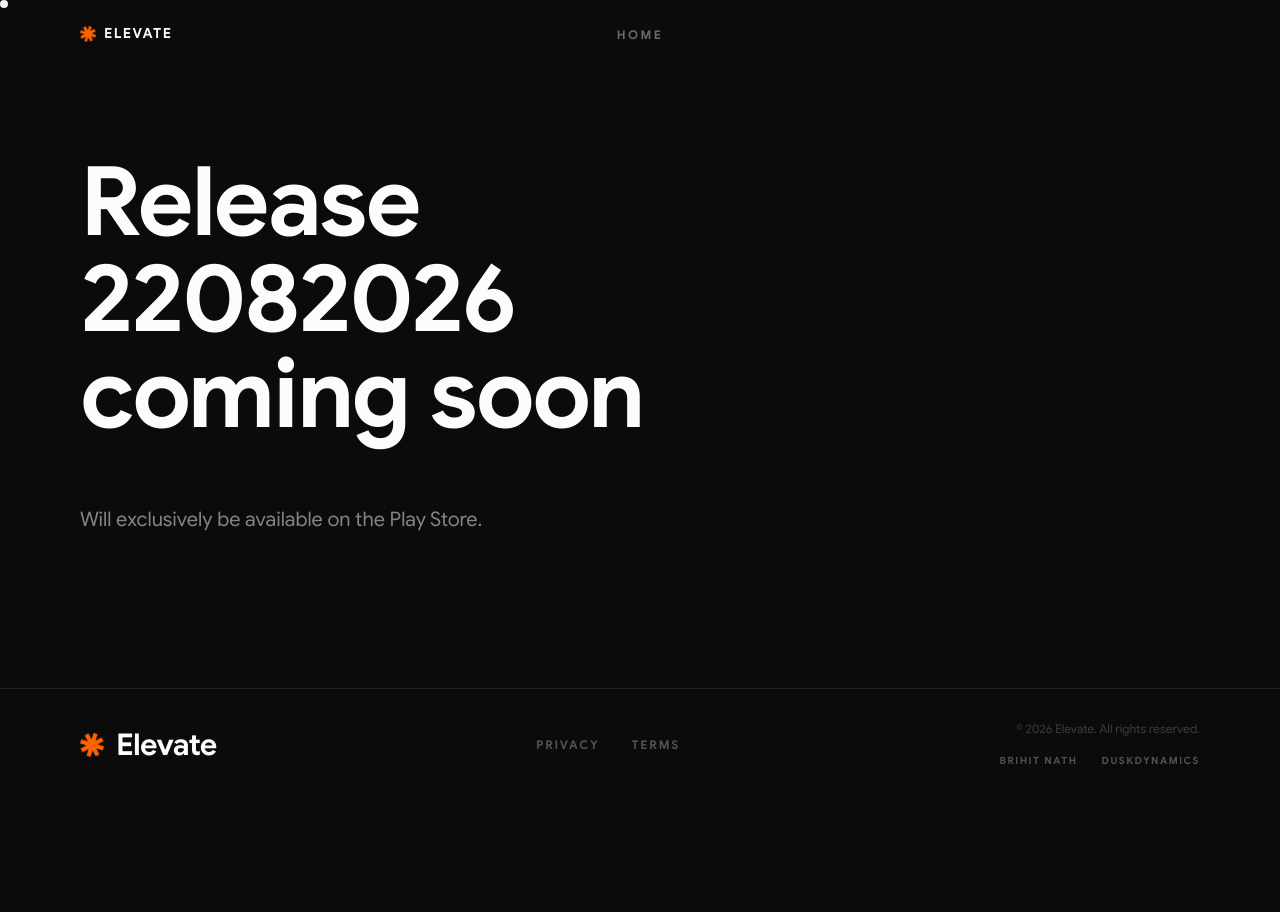
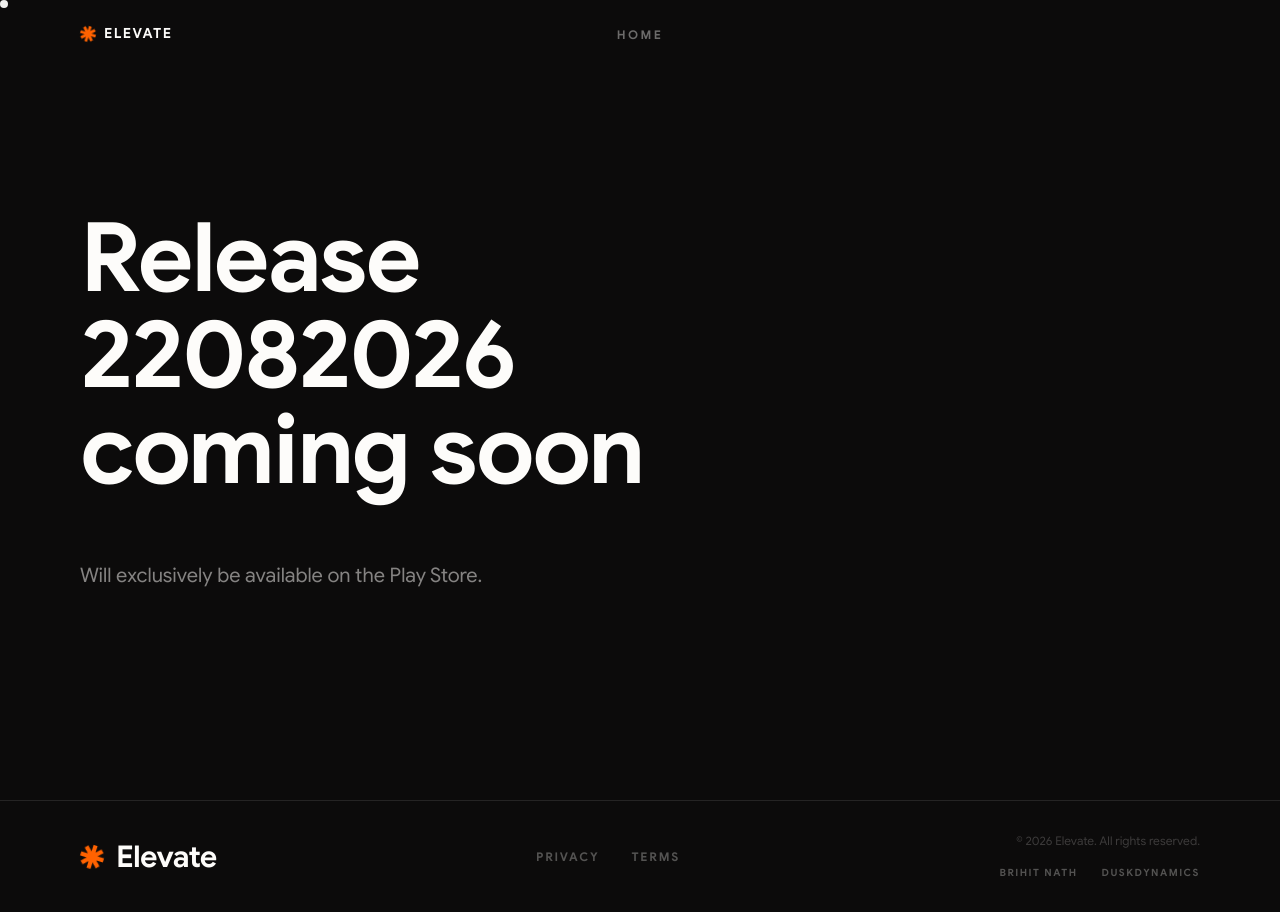
Before and after one commit to duskdynamicsproductions/elevate, a React (Vite) app: page /download in a window 1280 px wide. Before the commit the page ends 800 px from the top, so only its background shows below. Built offline with nearby package versions, Linux system fonts and the light colour scheme; a web font is replaced by a local one.

Commit message:
style: Force Download page main content to occupy 100dvh to push the footer completely off-screen on initial load

```diff
--- a/src/DownloadPage.tsx
+++ b/src/DownloadPage.tsx
@@ -32,7 +32,7 @@ export function DownloadPage() {
       </header>
 
       {/* ── Main Content ── */}
-      <main className="flex-1 flex flex-col justify-center items-start px-6 md:px-12 lg:px-20 pt-24 pb-12">
+      <main className="flex flex-col justify-center items-start px-6 md:px-12 lg:px-20 pt-24 pb-12 min-h-[100dvh]">
         <div className="max-w-3xl w-full text-left">
           <h1 className="mb-16 text-5xl font-black leading-[0.95] tracking-tight md:text-7xl lg:text-8xl animate-slide-up">
             Release 22082026<br/>coming soon
```
